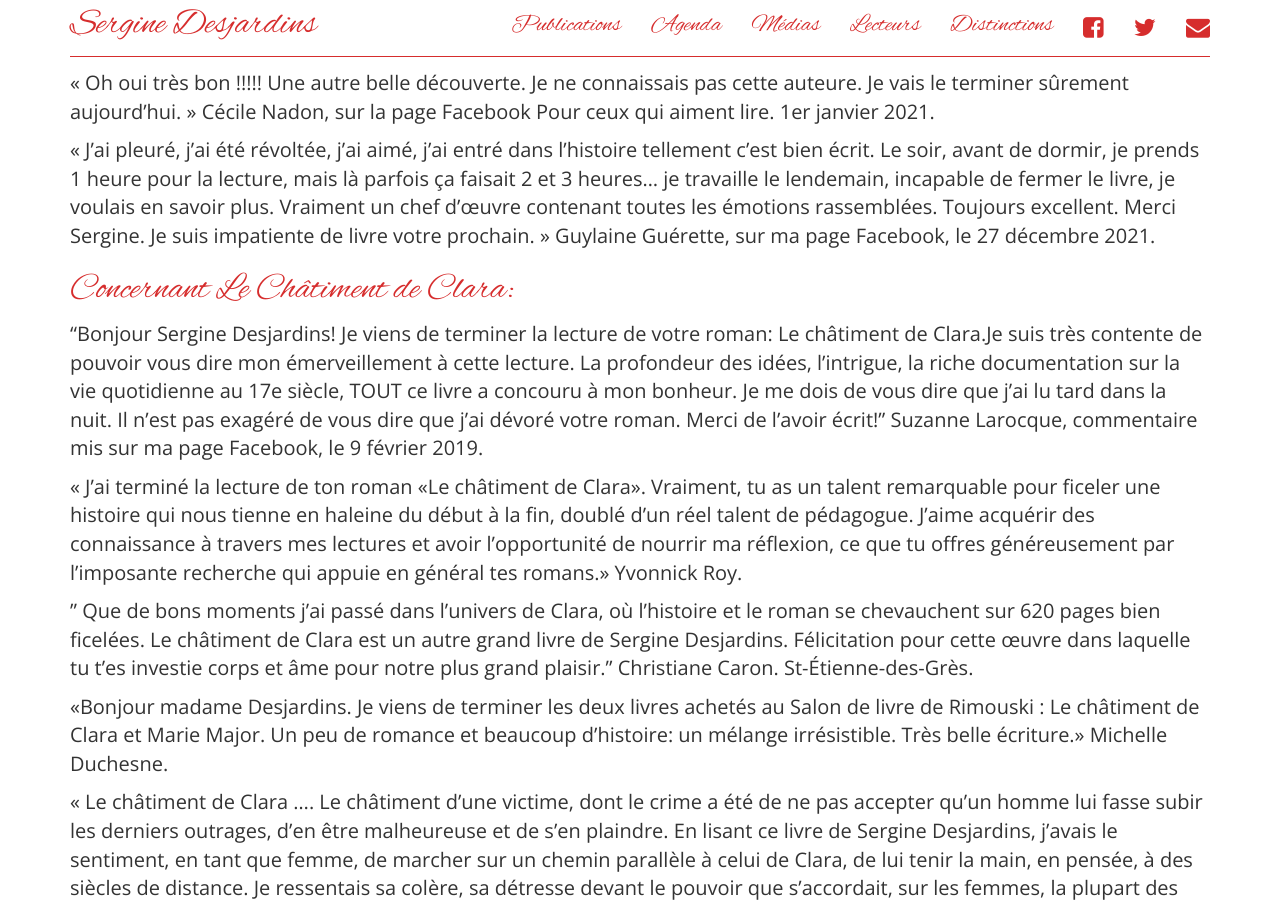
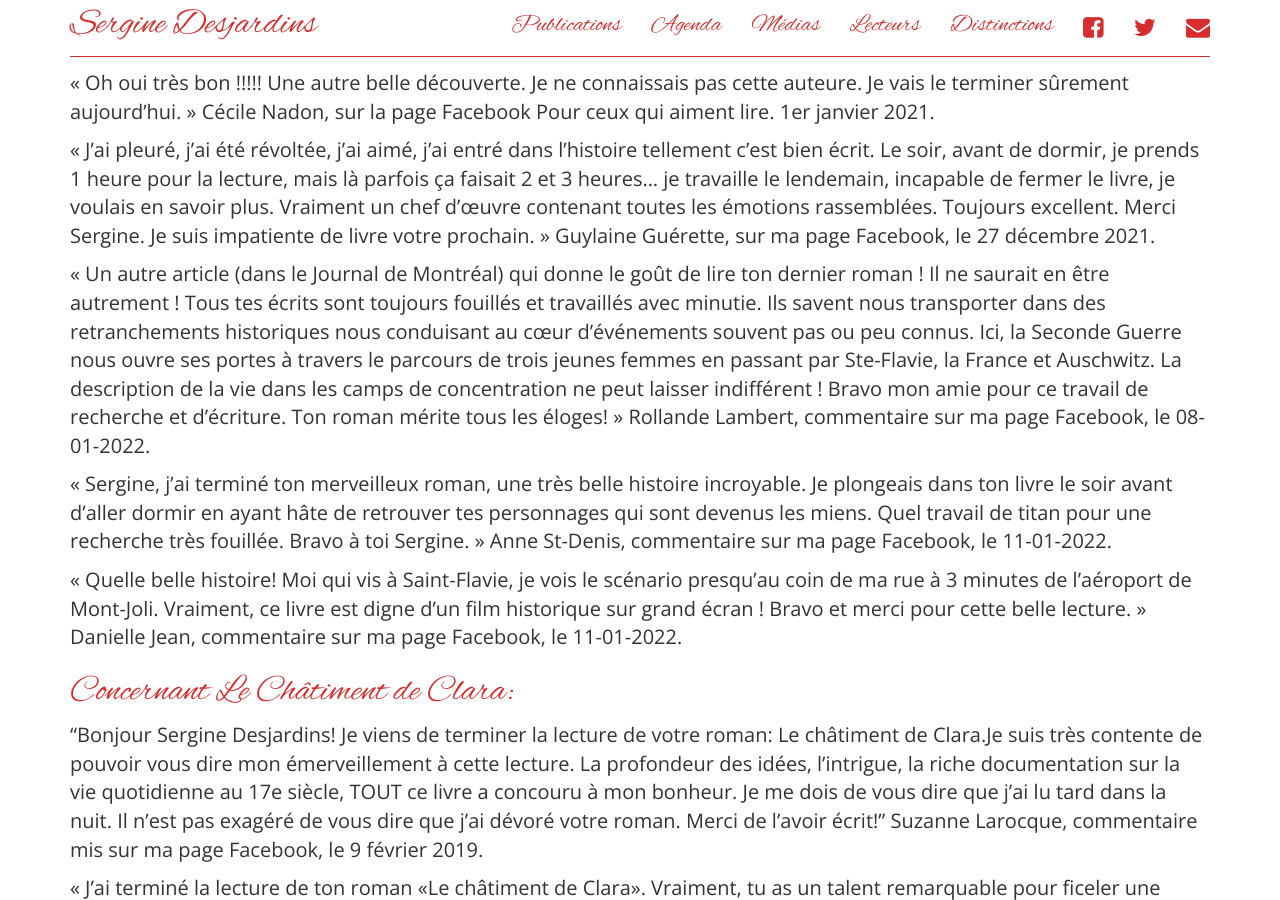
Before and after one commit to serginedesjardins/serginedesjardins.github.io, a Jekyll site: the page built from lecteurs.md, in a window 1280 px wide and 900 px high, scrolled down 5132 px. Built offline with Jekyll 4.4.1, drawn with Linux system fonts in a browser that asks for light colours; nearby versions of some CDN libraries.

Commit message:
Rollande, Danielle, Anne

```diff
--- a/lecteurs.md
+++ b/lecteurs.md
@@ -108,6 +108,16 @@ Je viens de le terminer… vraiment aimé. On apprend pas mal de choses dans ce
 « Oh oui très bon !!!!! Une autre belle découverte. Je ne connaissais pas cette auteure. Je vais le terminer sûrement aujourd’hui. » Cécile Nadon, sur la page Facebook Pour ceux qui aiment lire. 1er janvier 2021.
 
 « J’ai pleuré, j’ai été révoltée, j’ai aimé, j’ai entré dans l’histoire tellement c’est bien écrit. Le soir, avant de dormir, je prends 1 heure pour la lecture, mais là parfois ça faisait 2 et 3 heures… je travaille le lendemain, incapable de fermer le livre, je voulais en savoir plus. Vraiment un chef d’œuvre contenant toutes les émotions rassemblées. Toujours excellent. Merci Sergine. Je suis impatiente de livre votre prochain. » Guylaine Guérette, sur ma page Facebook, le 27 décembre 2021.
+
+« Un autre article (dans le Journal de Montréal) qui donne le goût de lire ton dernier roman ! Il ne saurait en être autrement ! Tous tes écrits sont toujours fouillés et travaillés avec minutie. Ils savent nous transporter dans des retranchements historiques nous conduisant au cœur d’événements souvent pas ou peu connus. Ici, la Seconde Guerre nous ouvre ses portes à travers le parcours de trois jeunes femmes en passant par Ste-Flavie, la France et Auschwitz. La description de la vie dans les camps de concentration ne peut laisser indifférent ! Bravo mon amie pour ce travail de recherche et d’écriture. Ton roman mérite tous les éloges! » Rollande Lambert,  commentaire sur ma page Facebook, le 08-01-2022.
+
+« Sergine, j’ai terminé ton merveilleux roman, une très belle histoire incroyable. Je plongeais dans ton livre le soir avant d’aller dormir en ayant hâte de retrouver tes personnages qui sont devenus les miens. Quel travail de titan pour une recherche très fouillée. Bravo à toi Sergine. » Anne St-Denis, commentaire sur ma page Facebook, le 11-01-2022.
+
+« Quelle belle histoire! Moi qui vis à Saint-Flavie, je vois le scénario presqu’au coin de ma rue à 3 minutes de l’aéroport de Mont-Joli. Vraiment, ce livre est digne d’un film historique sur grand écran ! Bravo et merci pour cette belle lecture. » Danielle Jean, commentaire sur ma page Facebook, le 11-01-2022.
+
+
+
+
 
 
 # Concernant Le Châtiment de Clara:
```
